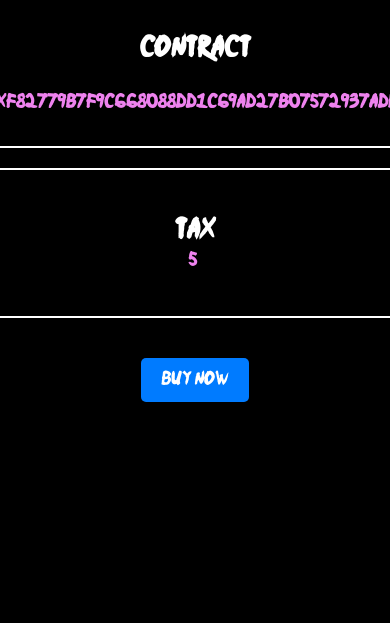
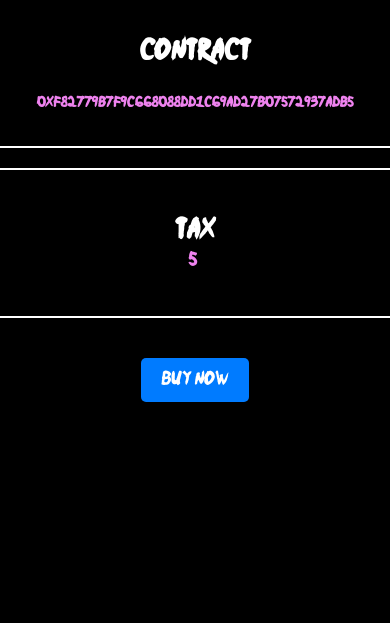
Before and after one commit to dblitman-web/paginaweb, a plain HTML site: page index.html in a window 390 px wide. Shown: the part 1436-2059 px from the top of the page. Drawn offline with Linux system fonts and the light colour scheme.

Commit message:
added media query smart contract

```diff
--- a/assets/css/style.css
+++ b/assets/css/style.css
@@ -297,6 +297,22 @@ button:hover {
 	font-size: 16px;
 	font-weight: 700;
 	margin-bottom: 0;
+}
+
+.texto-violeta-contract {
+	color: violet;
+	font-size: 16px;
+	font-weight: 700;
+	margin-bottom: 0;
+}
+
+@media only screen and (max-width: 600px) {
+	.texto-violeta-contract {
+		color: violet;
+		font-size: 12px;
+		font-weight: 700;
+		margin-bottom: 0;
+	}
 }
 
 h1,
--- a/index.html
+++ b/index.html
@@ -230,7 +230,7 @@
 								<div class="rectangulo">
 									<div class="texto-blanco">Contract</div>
 									<br />
-									<div class="texto-violeta">
+									<div class="texto-violeta-contract">
 										0xF82779b7f9C668088dd1c69AD27b07572937aDB5
 									</div>
 								</div>
```
Also changed, not shown: 1 other file.
